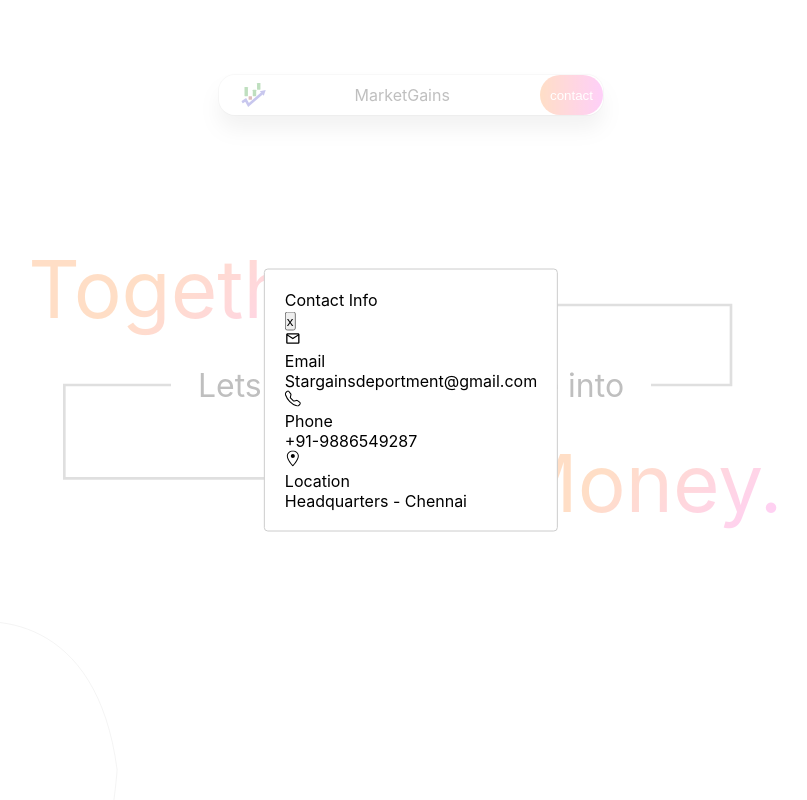
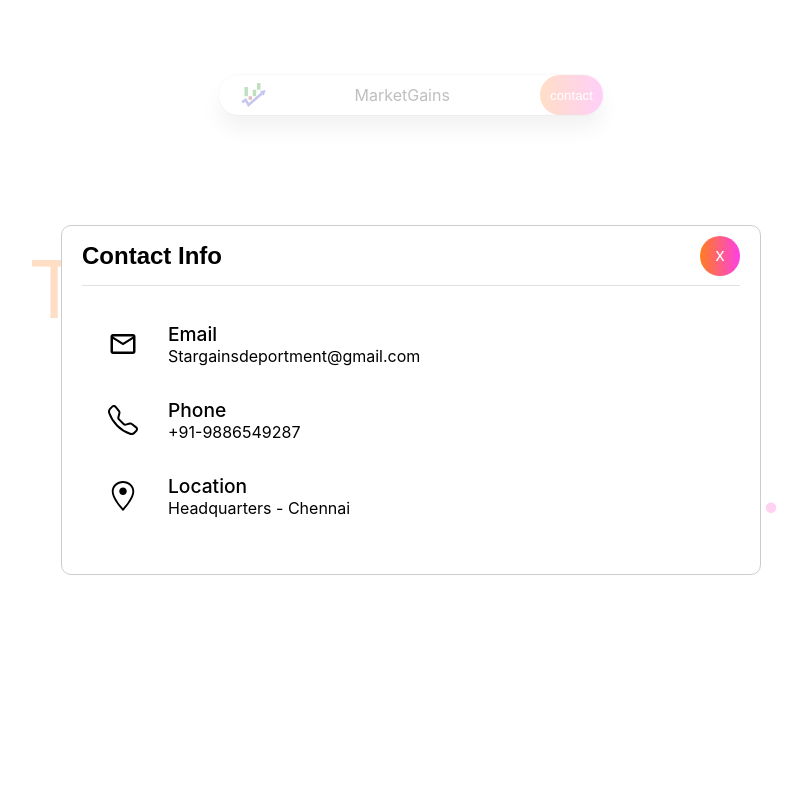
Before and after one commit to StarGains/MarketGains, a React (Create React App) app: page / in a window 1280 px wide. Both pictures are taken after a click on the button "contact". Shown: the top 800 px of the page, without its empty margins (229-1036 px from the left). Built offline with nearby package versions, Linux system fonts and the light colour scheme; the HTML template or start-up script is replaced by a standard one.

Commit message:
added styling to modal page

```diff
--- a/src/App.css
+++ b/src/App.css
@@ -23,7 +23,7 @@
     background-color: rgba(255, 255, 255,.6);
     filter: drop-shadow(10px);
     backdrop-filter: blur(10px);
-    border-radius: 16px;
+    border-radius: 20px;
     top: 60px;
     position: sticky;
     z-index: 1;
@@ -299,3 +299,51 @@
     color: white;
 
 }
+
+/* The code below is for modal */
+.cont-box{
+    display: flex;
+    flex-direction: row;
+}
+.header-box{
+    height: 40px;
+    font-size: x-large;
+    font-weight: bold;
+    font-family: sans-serif;
+    display: flex;
+    flex-direction: row;
+    justify-content: space-between;
+    margin-bottom: 20px;
+    align-items: center;
+    padding-bottom: 20px;
+    border-bottom: 1px solid #dee2e6;
+}
+#bc{
+    font-size: large;
+    font-family: sans-serif;
+    font-weight: 300;
+    height: 40px;
+    width:40px;
+    border-radius: 20px;
+    background-image: linear-gradient(to right, #ff7d1e, #fd40e5);
+    color: white;
+    border: none;
+}
+.info-container{
+    align-items: center;
+    display: flex;
+    flex-direction: row;
+    padding:1rem;
+}
+
+.info-container svg{
+    height: 30px;
+    width: 50px;
+}
+.info-container div{
+    margin-left: 20px;
+}
+.tspawn{
+    font-size: larger;
+    font-weight: 500;
+}
--- a/src/App.js
+++ b/src/App.js
@@ -20,6 +20,9 @@
 
   const customStyles = {
     content: {
+      borderRadius:'10px',
+      width:'700px',
+      height:'350px',
       top: '50%',
       left: '50%',
       right: 'auto',
@@ -67,7 +70,7 @@
       <NavBar openContact={openModal} />
       <HeroPage />
       <div style={{position:'relative'}}>
-      <SVGPath viewBox={`386 -600 475 2220`} path={{d:"M-11 19.3937C127.546 -27.2771 418.51 -14.0092 474 412.429C453.191 681.286 327.059 1219 -11 1219"}}/>
+      <SVGPath viewBox={`50 -600 2000 2220`} path={{d:"M-11 19.3937C127.546 -27.2771 418.51 -14.0092 474 412.429C453.191 681.286 327.059 1219 -11 1219"}}/>
       <Boxpart />
       </div>
       <Services />
--- a/src/component/ContactInfo.js
+++ b/src/component/ContactInfo.js
@@ -3,7 +3,7 @@
         <div class="Cont-box" data-aos="fade-down" data-aos-duration="1000">
             <div class="header-box">
                 <div id="ci-title">Contact Info</div>
-                <button type="button" id="btn-close" onClick={closeModal} aria-label="Close">x</button>
+                <button type="button" id="bc" onClick={closeModal} aria-label="Close">x</button>
             </div>
             <div class="content">
                 <div class="info-container">
```
